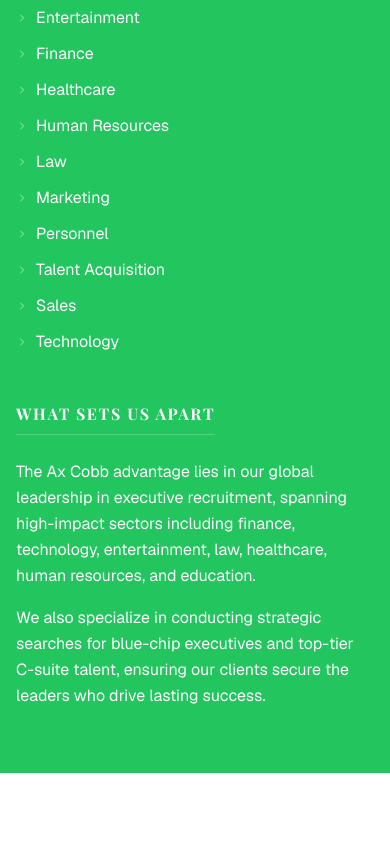
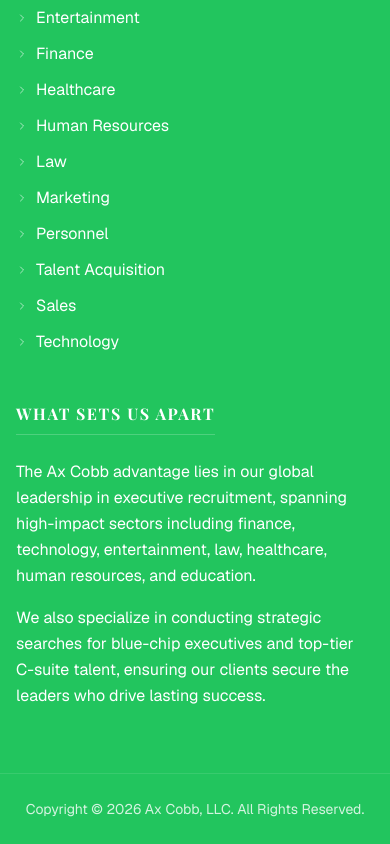
Before and after one commit to newgraph8-commits/Ax-Wichita, a Next.js app: page / in a window 390 px wide. Shown: the part 6192-7036 px from the top of the page. Before the commit the page ends 6965 px from the top, so only its background shows below. Built offline with nearby package versions, Linux system fonts and the light colour scheme; a web font is replaced by a local one.

Commit message:
feat: add copyright section to footer
Center and style footer copyright text with responsive padding.

```diff
--- a/components/layout/footer.tsx
+++ b/components/layout/footer.tsx
@@ -95,6 +95,15 @@ export function Footer() {
           </div>
         </div>
       </div>
+
+      {/* Copyright Section */}
+      <div className="border-t border-white/10">
+        <div className="container mx-auto py-6" style={{ paddingInline: "clamp(1rem, 4vw, 3rem)" }}>
+          <p className="text-white/80 text-sm text-center">
+            Copyright © 2026 Ax Cobb, LLC. All Rights Reserved.
+          </p>
+        </div>
+      </div>
     </footer>
   )
 }
```
